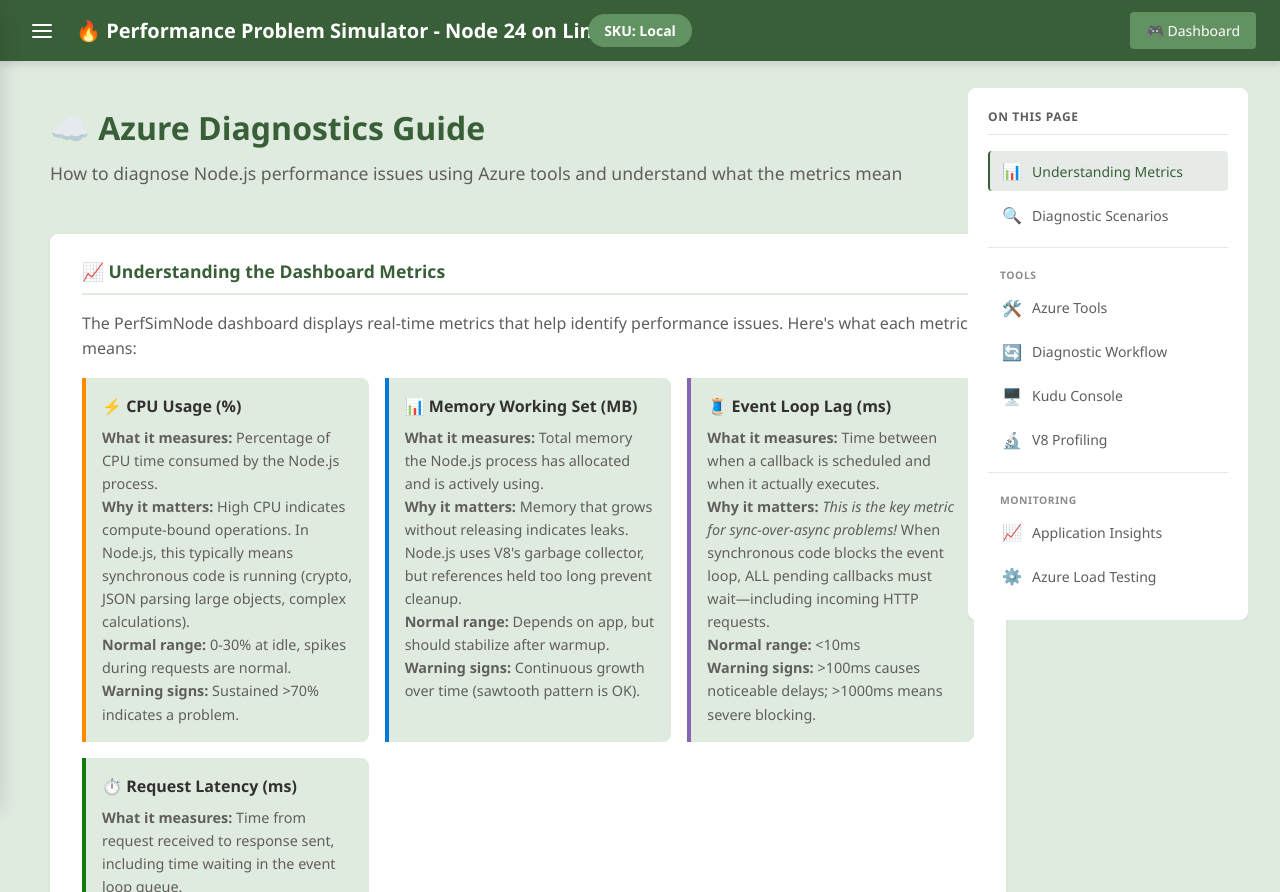
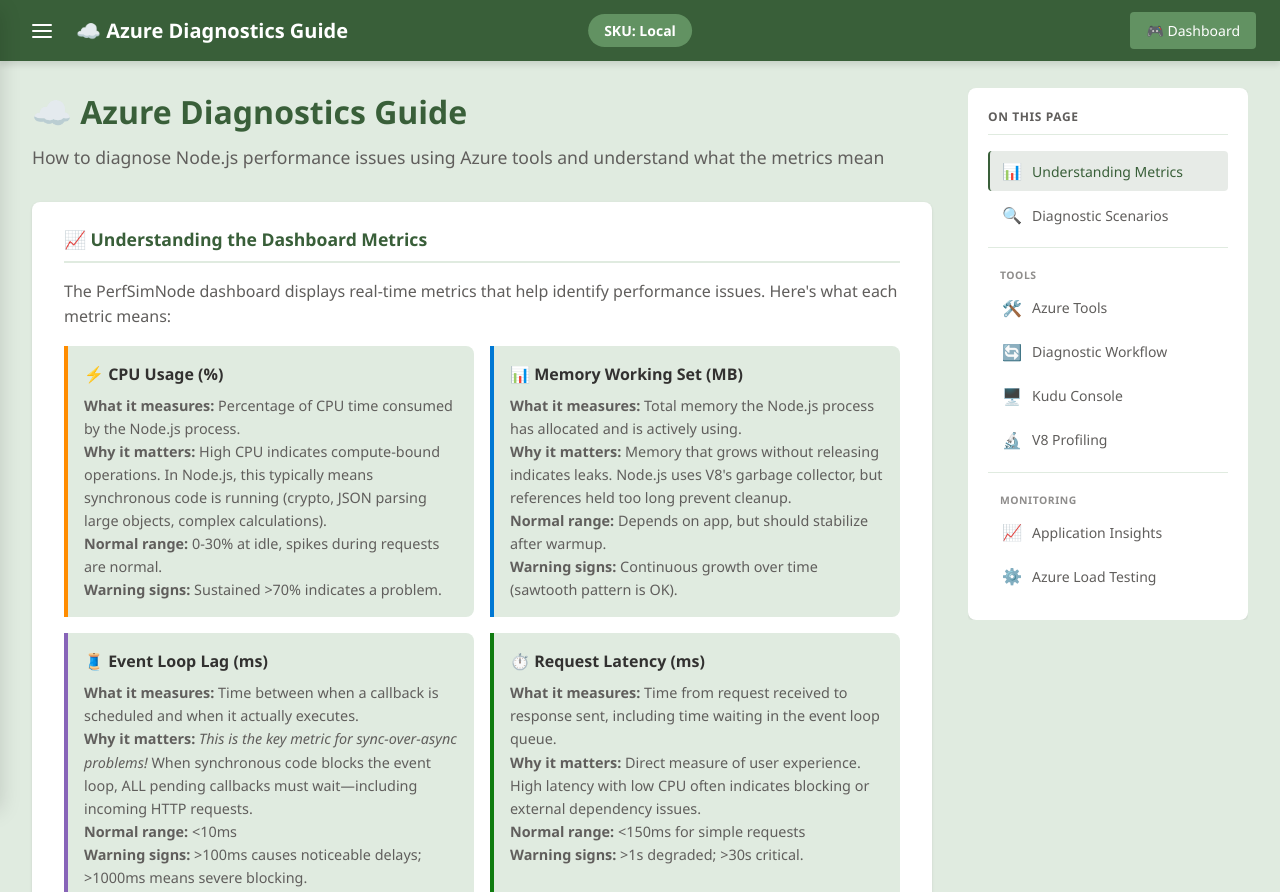
Before and after one commit to rhamlett/PerfSimNode, a website: page src/public/azure-diagnostics.html in a window 1280 px wide. Shown: the top 892 px of the page. Drawn offline with Linux system fonts and the light colour scheme; no server answers.

Commit message:
Finally, all three docs pages work

```diff
--- a/src/public/azure-diagnostics.html
+++ b/src/public/azure-diagnostics.html
@@ -21,6 +21,9 @@
     }
     .diag-container {
       max-width: 900px;
+      display: block;
+      margin: 0;
+      padding: 0;
     }
     .doc-toc {
       width: 280px;
@@ -357,10 +360,10 @@
       <span></span>
       <span></span>
     </button>
-    <h1>🔥 Performance Problem Simulator - Node 24 on Linux</h1>
+    <h1>&#x2601;&#xFE0F; Azure Diagnostics Guide</h1>
     <span id="sku-badge" class="sku-badge">SKU: Local</span>
     <nav>
-      <a href="/" class="btn-panel-toggle">🎮 Dashboard</a>
+      <a href="/" class="btn-panel-toggle">&#x1F3AE; Dashboard</a>
     </nav>
   </header>
 
```
Also changed, not shown: src/public/azure-deployment.html (+5 -2 lines), src/public/docs.html (+5 -2 lines).
